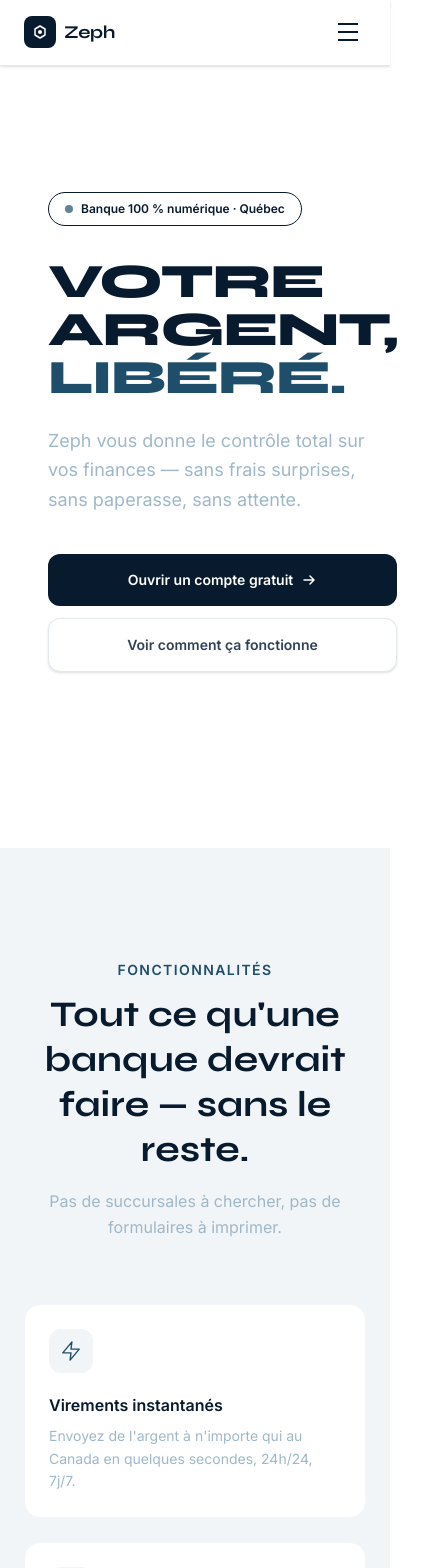
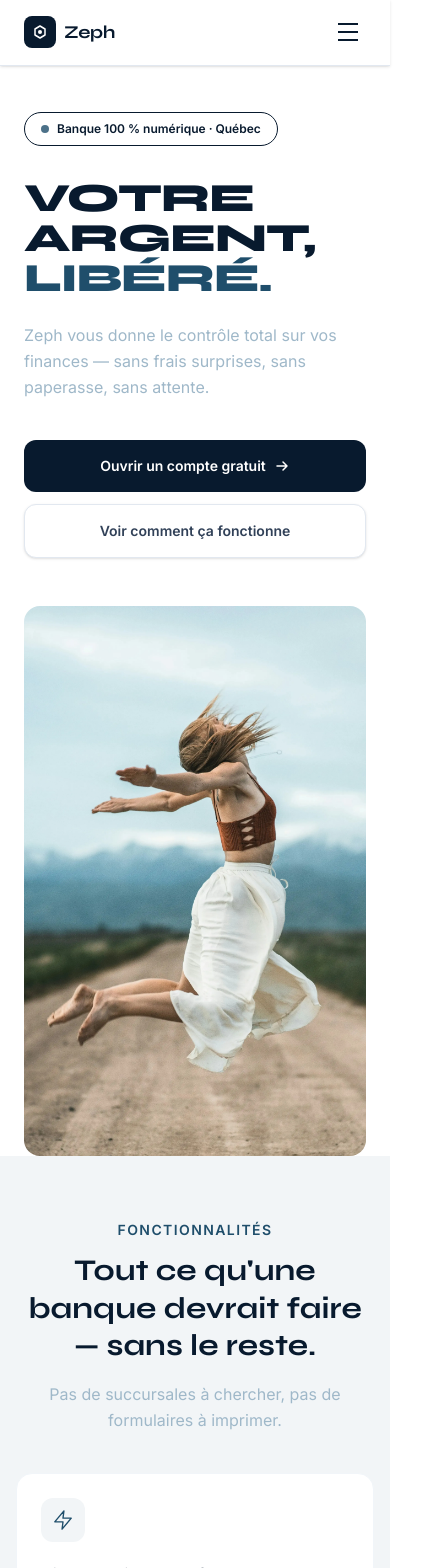
Before and after one commit to nodemrufin-hash/Gestion-de-bank, a Next.js app: page / in a window 390 px wide. Shown: the top 1568 px of the page, 445 px wide, since content can reach past the window. Built offline with nearby package versions, Linux system fonts and the light colour scheme.

Commit message:
rendu le site responsive mobile

```diff
--- a/src/components/footer/index.tsx
+++ b/src/components/footer/index.tsx
@@ -63,9 +63,9 @@ export default function Footer() {
 
   return (
     <footer style={{ backgroundColor: "#081A2E" }}>
-      <div className="max-w-6xl mx-auto px-6 pt-16 pb-8">
-        <div className="grid grid-cols-2 lg:grid-cols-6 gap-10 mb-12">
-          <div className="col-span-2 flex flex-col gap-4">
+      <div className="max-w-6xl mx-auto px-4 sm:px-6 pt-12 sm:pt-16 pb-8">
+        <div className="grid grid-cols-2 sm:grid-cols-3 lg:grid-cols-6 gap-8 sm:gap-10 mb-10 sm:mb-12">
+          <div className="col-span-2 sm:col-span-3 lg:col-span-2 flex flex-col gap-4">
             <Logo variant="light" size="md" />
             <p
               className="text-sm leading-relaxed max-w-xs"
@@ -115,10 +115,16 @@ export default function Footer() {
           className="pt-8 flex flex-col sm:flex-row items-center justify-between gap-3"
           style={{ borderTop: "1px solid rgba(31,78,107,0.4)" }}
         >
-          <p className="text-xs" style={{ color: "rgba(159,184,201,0.4)" }}>
+          <p
+            className="text-xs text-center sm:text-left"
+            style={{ color: "rgba(159,184,201,0.4)" }}
+          >
             © {year} Zeph Technologies inc. Tous droits réservés.
           </p>
-          <p className="text-xs" style={{ color: "rgba(159,184,201,0.3)" }}>
+          <p
+            className="text-xs text-center sm:text-right"
+            style={{ color: "rgba(159,184,201,0.3)" }}
+          >
             Banque fictive · Projet éducatif · Aucun service financier réel
           </p>
         </div>
--- a/src/components/home/cta.tsx
+++ b/src/components/home/cta.tsx
@@ -3,27 +3,30 @@ import Link from "next/link";
 export default function CTA() {
   return (
     <section
-      className="py-28 relative overflow-hidden"
+      className="py-16 sm:py-24 lg:py-28 relative overflow-hidden"
       style={{ backgroundColor: "#081A2E" }}
     >
-      <div className="relative max-w-3xl mx-auto px-6 text-center flex flex-col items-center gap-8">
+      <div className="relative max-w-3xl mx-auto px-4 sm:px-6 text-center flex flex-col items-center gap-8">
         <div className="flex flex-col gap-4">
           <h2
-            className="text-4xl lg:text-5xl font-bold leading-tight text-white"
+            className="text-3xl sm:text-4xl lg:text-5xl font-bold leading-tight text-white"
             style={{ fontFamily: "var(--font-syne)" }}
           >
             Prêt à changer de banque ?
           </h2>
-          <p className="text-lg leading-relaxed" style={{ color: "#9FB8C9" }}>
+          <p
+            className="text-base sm:text-lg leading-relaxed"
+            style={{ color: "#9FB8C9" }}
+          >
             Rejoignez des milliers de Québécois qui ont repris le contrôle de
             leurs finances. Ouverture de compte en 2 minutes, sans rendez-vous.
           </p>
         </div>
 
-        <div className="flex flex-col sm:flex-row gap-4">
+        <div className="flex flex-col sm:flex-row gap-4 w-full sm:w-auto">
           <Link
             href="/register"
-            className="inline-flex items-center justify-center gap-2 font-semibold text-sm px-7 py-4 rounded-xl transition-all duration-200 active:scale-95 hover:opacity-90"
+            className="inline-flex items-center justify-center gap-2 font-semibold text-sm px-7 py-4 rounded-xl transition-all duration-200 active:scale-95 hover:opacity-90 w-full sm:w-auto"
             style={{ backgroundColor: "#1F4E6B", color: "#ffffff" }}
           >
             Ouvrir un compte — c&apos;est gratuit
@@ -39,7 +42,7 @@ export default function CTA() {
           </Link>
           <Link
             href="#features"
-            className="inline-flex items-center justify-center gap-2 font-semibold text-sm px-7 py-4 rounded-xl transition-all duration-200 hover:opacity-80"
+            className="inline-flex items-center justify-center gap-2 font-semibold text-sm px-7 py-4 rounded-xl transition-all duration-200 hover:opacity-80 w-full sm:w-auto"
             style={{
               color: "#9FB8C9",
               border: "1px solid rgba(159,184,201,0.3)",
--- a/src/components/home/features.tsx
+++ b/src/components/home/features.tsx
@@ -128,11 +128,11 @@ export default function Features() {
   return (
     <section
       id="features"
-      className="py-28"
+      className="py-16 sm:py-24 lg:py-28"
       style={{ backgroundColor: "#F2F5F7" }}
     >
-      <div className="max-w-6xl mx-auto px-6">
-        <div className="max-w-xl mb-16 mx-auto text-center">
+      <div className="max-w-6xl mx-auto px-4 sm:px-6">
+        <div className="max-w-xl mb-10 sm:mb-16 mx-auto text-center">
           <p
             className="text-sm font-semibold uppercase tracking-widest mb-3"
             style={{ color: "#1F4E6B" }}
@@ -140,7 +140,7 @@ export default function Features() {
             Fonctionnalités
           </p>
           <h2
-            className="text-4xl font-bold leading-tight mb-4"
+            className="text-3xl sm:text-4xl font-bold leading-tight mb-4"
             style={{ fontFamily: "var(--font-syne)", color: "#081A2E" }}
           >
             Tout ce qu'une banque devrait faire — sans le reste.
@@ -150,7 +150,7 @@ export default function Features() {
           </p>
         </div>
 
-        <div className="grid md:grid-cols-2 lg:grid-cols-3 gap-6">
+        <div className="grid grid-cols-1 sm:grid-cols-2 lg:grid-cols-3 gap-4 sm:gap-6">
           {features.map(({ icon, title, description }) => (
             <div
               key={title}
--- a/src/components/home/hero.tsx
+++ b/src/components/home/hero.tsx
@@ -1,25 +1,16 @@
+import Image from "next/image";
 import Button from "@/components/common/Button";
-
-const stats = [
-  { value: "0 $", label: "de frais cachés" },
-  { value: "2 min", label: "pour ouvrir un compte" },
-  { value: "150+", label: "pays couverts" },
-];
 
 export default function Hero() {
   return (
     <section
-      className="min-h-screen flex"
-      style={{
-        backgroundColor: "#ffffff",
-        paddingRight: "10rem",
-        paddingTop: "64px",
-      }}
+      className="flex flex-col lg:flex-row"
+      style={{ backgroundColor: "#ffffff", minHeight: "100vh" }}
     >
       {/* Gauche — texte */}
       <div
-        className="flex flex-col justify-center px-12 lg:px-20 py-32"
-        style={{ flex: "0 0 45%" }}
+        className="flex flex-col justify-center px-6 sm:px-10 lg:px-20 w-full lg:w-[45%] lg:flex-shrink-0"
+        style={{ paddingTop: "calc(64px + 3rem)", paddingBottom: "3rem" }}
       >
         {/* Badge */}
         <div
@@ -39,7 +30,7 @@ export default function Hero() {
           style={{
             fontFamily: "var(--font-syne)",
             color: "#081A2E",
-            fontSize: "clamp(3rem, 5vw, 5rem)",
+            fontSize: "clamp(2.5rem, 5vw, 5rem)",
           }}
         >
           Votre argent,
@@ -48,14 +39,14 @@ export default function Hero() {
         </h1>
 
         <p
-          className="text-lg leading-relaxed mb-10 max-w-md"
+          className="text-base lg:text-lg leading-relaxed mb-10 max-w-md"
           style={{ color: "#9FB8C9" }}
         >
           Zeph vous donne le contrôle total sur vos finances — sans frais
           surprises, sans paperasse, sans attente.
         </p>
 
-        <div className="flex flex-col sm:flex-row gap-3 mb-12">
+        <div className="flex flex-col sm:flex-row gap-3">
           <Button href="/register" variant="primary" size="lg">
             Ouvrir un compte gratuit
             <svg width="16" height="16" viewBox="0 0 16 16" fill="none">
@@ -68,6 +59,7 @@ export default function Hero() {
               />
             </svg>
           </Button>
+
           <Button href="#features" variant="secondary" size="lg">
             Voir comment ça fonctionne
           </Button>
@@ -75,15 +67,16 @@ export default function Hero() {
       </div>
 
       {/* Droite — image */}
-      <div
-        className="hidden lg:block relative overflow-hidden rounded-2xl"
-        style={{ flex: "0 0 55%" }}
-      >
-        <img
-          src="/imgHero1.webp"
-          alt="Zeph banque numérique"
-          className="absolute inset-0 w-full h-full object-cover"
-        />
+      <div className="w-full lg:w-[55%] flex items-center px-6 lg:px-0 lg:pr-8">
+        <div className="relative w-full h-[550px] rounded-2xl overflow-hidden">
+          <Image
+            src="/imgHero2.webp"
+            alt="Zeph banque numérique"
+            fill
+            priority
+            className="object-cover object-center"
+          />
+        </div>
       </div>
     </section>
   );
--- a/src/components/home/security.tsx
+++ b/src/components/home/security.tsx
@@ -85,20 +85,20 @@ export default function Security() {
   return (
     <section
       id="securite"
-      className="py-28 relative overflow-hidden"
+      className="py-16 sm:py-24 lg:py-28 relative overflow-hidden"
       style={{ backgroundColor: "#0E2A47" }}
     >
       <div
-        className="absolute top-0 right-0 w-96 h-96 rounded-full blur-3xl pointer-events-none"
+        className="absolute top-0 right-0 w-64 sm:w-96 h-64 sm:h-96 rounded-full blur-3xl pointer-events-none"
         style={{ backgroundColor: "rgba(31,78,107,0.3)" }}
       />
       <div
-        className="absolute bottom-0 left-0 w-64 h-64 rounded-full blur-3xl pointer-events-none"
+        className="absolute bottom-0 left-0 w-48 sm:w-64 h-48 sm:h-64 rounded-full blur-3xl pointer-events-none"
         style={{ backgroundColor: "rgba(31,78,107,0.2)" }}
       />
 
-      <div className="relative max-w-6xl mx-auto px-6">
-        <div className="grid lg:grid-cols-2 gap-16 items-center">
+      <div className="relative max-w-6xl mx-auto px-4 sm:px-6">
+        <div className="grid grid-cols-1 lg:grid-cols-2 gap-12 lg:gap-16 items-center">
           <div className="flex flex-col gap-8">
             <div>
               <p
@@ -108,21 +108,20 @@ export default function Security() {
                 Sécurité
               </p>
               <h2
-                className="text-4xl font-bold text-white leading-tight mb-4"
+                className="text-3xl sm:text-4xl font-bold text-white leading-tight mb-4"
                 style={{ fontFamily: "var(--font-syne)" }}
               >
                 Votre argent est protégé.{" "}
                 <span style={{ color: "#9FB8C9" }}>Point.</span>
               </h2>
               <p
-                className="leading-relaxed text-lg"
+                className="leading-relaxed text-base sm:text-lg"
                 style={{ color: "rgba(159,184,201,0.7)" }}
               >
                 Zeph utilise les mêmes standards de sécurité que les grandes
                 institutions financières — sans la complexité inutile.
               </p>
             </div>
-
             <div className="flex flex-col gap-4">
               {guarantees.map(({ icon, label }) => (
                 <div key={label} className="flex items-center gap-4">
@@ -143,8 +142,8 @@ export default function Security() {
             </div>
           </div>
 
-          {/* Shield */}
-          <div className="flex items-center justify-center">
+          {/* Shield — caché sur mobile */}
+          <div className="hidden lg:flex items-center justify-center">
             <div className="relative">
               <div
                 className="w-64 h-64 rounded-full border flex items-center justify-center"
```
Also changed, not shown: public/imgHero2.webp (added).
